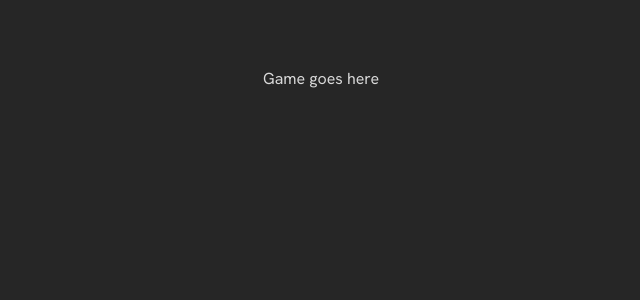
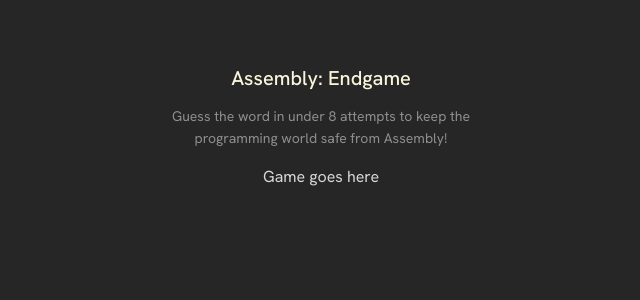
Before and after one commit to 1819367/assembly-end-game, a React (Vite) app: page / in a window 1280 px wide. Shown: the top 300 px of the page, without its empty margins (319-959 px from the left). Built offline with nearby package versions, Linux system fonts and the light colour scheme.

Commit message:
add header

```diff
--- a/index.html
+++ b/index.html
@@ -8,7 +8,6 @@
     <link rel="preconnect" href="https://fonts.googleapis.com">
     <link rel="preconnect" href="https://fonts.gstatic.com" crossorigin>
     <link href="https://fonts.googleapis.com/css2?family=Hanken+Grotesk:ital,wght@0,100..900;1,100..900&display=swap" rel="stylesheet">
-
     <title>Assembly End Game</title>
   </head>
   <body>
--- a/package.json
+++ b/package.json
@@ -10,6 +10,7 @@
     "preview": "vite preview"
   },
   "dependencies": {
+    "normalize.css": "^8.0.1",
     "react": "^19.1.0",
     "react-dom": "^19.1.0"
   },
--- a/src/App.jsx
+++ b/src/App.jsx
@@ -1,11 +1,15 @@
-import React, { useState } from 'react'
-import './App.css'
+import React, { useState } from 'react';
+import './App.css';
+import Header from './components/Header';
 
 export default function App() {
 
   return (
-    <main>
-      <p>Game goes here</p>
-    </main>
+      <main>
+        <Header />
+        <section className='section-status'>
+          <p>Game goes here</p>
+        </section>
+      </main>
   )
 }
--- /dev/null
+++ b/src/components/Header.jsx
@@ -0,0 +1,8 @@
+export default function Header() {
+    return (
+        <header className='header'>
+            <h1 className='header-title'>Assembly: Endgame</h1>
+            <p className='subtitle'>Guess the word in under 8 attempts to keep the programming world safe from Assembly!</p>
+        </header>
+    )
+}
--- a/src/index.css
+++ b/src/index.css
@@ -8,7 +8,27 @@ body {
   background: #262626;
   color: #d9d9d9;
   padding: 20px;
+  font-size: 1rem;
+}
+
+main {
+  display: flex;
+  flex-direction: column;
   height: 100vh;
-  display: flex;
-  justify-content: center;
 }
+
+/* Typography */
+
+.header-title {
+  color: #f9f4da;
+  font-size: 1.25rem;
+  font-weight: 500;
+}
+
+.subtitle {
+  color: #8e8e8e;
+  font-size: .875rem;
+  line-height: 1.6;
+  max-width: 350px;
+  margin: 0 auto;
+}
```
Also changed, not shown: 1 other file (tests, documents, lock files or other folders).
